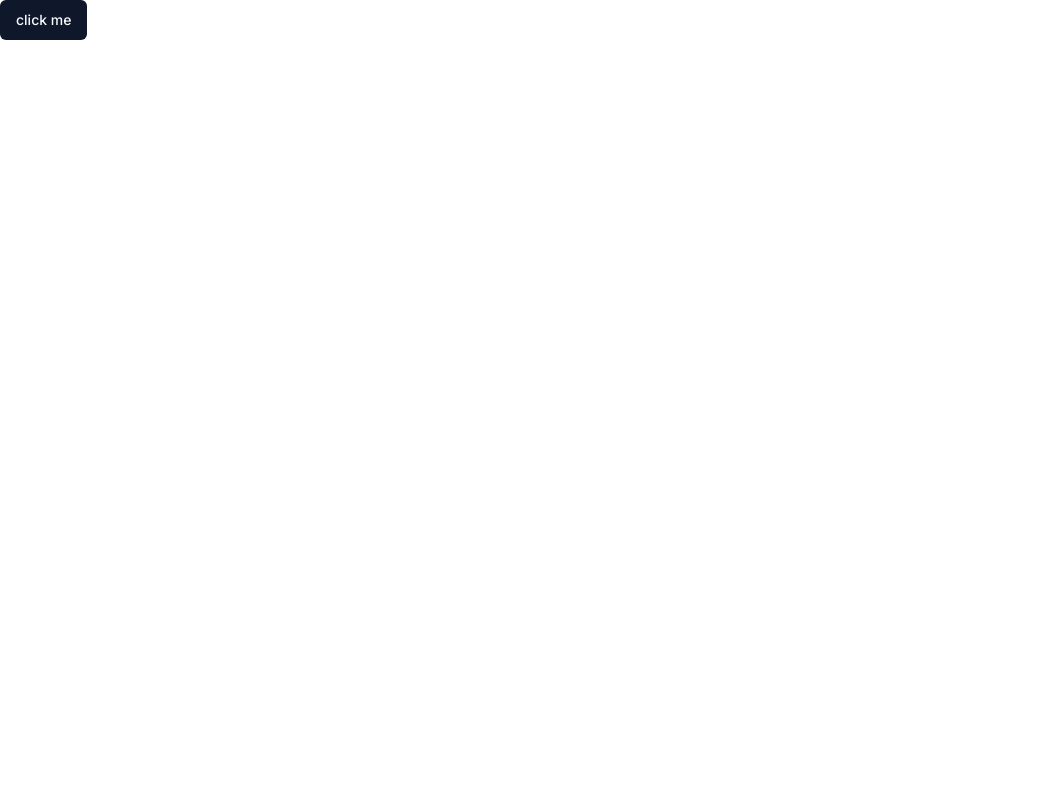
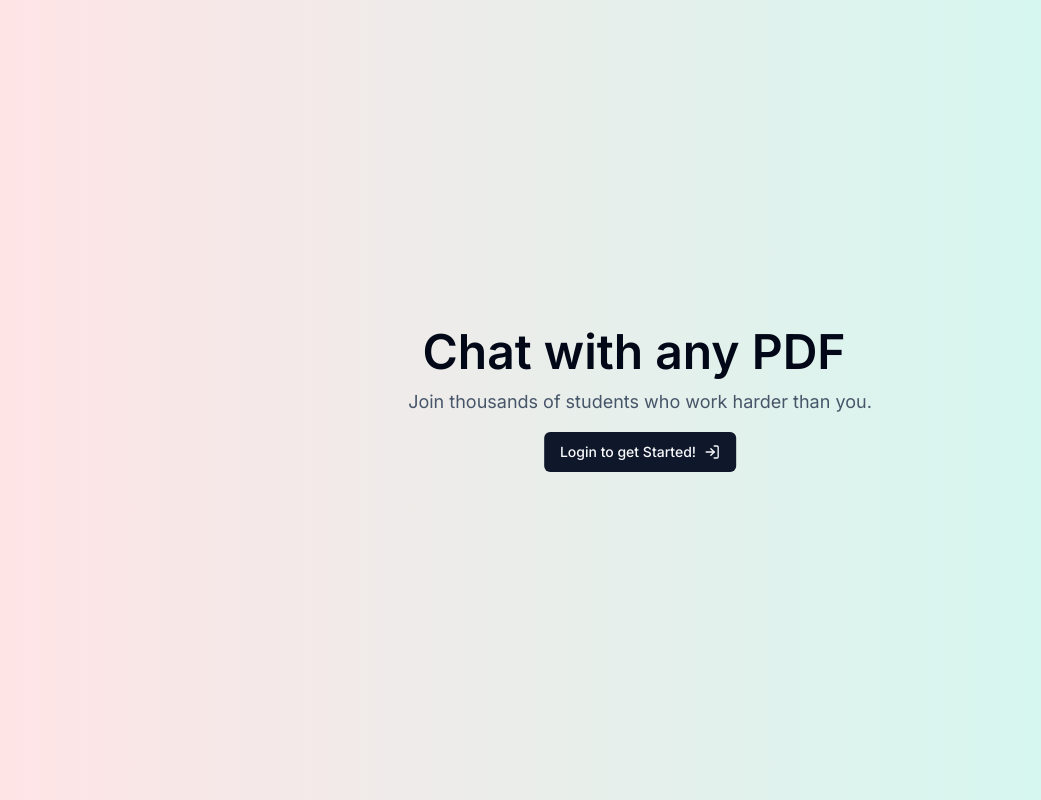
Before and after one commit to redayzarra/ChatPDF, a Next.js app: page / in a window 1280 px wide. Shown: the whole page, without its empty margins (0-1041 px from the left). Built offline with nearby package versions, Linux system fonts and the light colour scheme; no server answers.

Commit message:
Building home page and sign up page

```diff
--- a/app/page.tsx
+++ b/app/page.tsx
@@ -1,8 +1,39 @@
-import { Button } from '@/components/ui/button'
-import Image from 'next/image'
+import { Button } from "@/components/ui/button";
+import { UserButton, auth } from "@clerk/nextjs";
+import { LogIn } from "lucide-react";
+import Link from "next/link";
 
-export default function Home() {
+export default async function Home() {
+  const { userId } = await auth();
+  const isAuth = !!userId;
+
   return (
-    <Button>click me</Button>
-  )
+    <div className="w-screen min-h-screen bg-gradient-to-r from-rose-100 to-teal-100">
+      <div className="absolute top-1/2 left-1/2 -translate-x-1/2 -translate-y-1/2">
+        <div className="flex flex-col items-center text-center">
+          <div className="flex items-center">
+            <h1 className="mr-3 text-5xl font-semibold">Chat with any PDF</h1>
+            <UserButton afterSignOutUrl="/" />
+          </div>
+          <div className="flex mt-2">
+            {isAuth && <Button>Go to Chats</Button>}
+          </div>
+          <p className="max-w-xl mt-1 text-lg text-slate-600">
+            Join thousands of students who work harder than you.
+          </p>
+          <div className="w-full mt-4">
+            {isAuth ? (
+              <h1>FileUpload</h1>
+            ) : (
+              <Link href={"/sign-in"}>
+                <Button>
+                  Login to get Started! <LogIn className="w-4 h-4 ml-2" />
+                </Button>
+              </Link>
+            )}
+          </div>
+        </div>
+      </div>
+    </div>
+  );
 }
--- /dev/null
+++ b/app/sign-up/[[...sign-up]]/page.tsx
@@ -0,0 +1,5 @@
+import { SignUp } from "@clerk/nextjs";
+
+export default function Page() {
+  return <SignUp />;
+}
```
Also changed, not shown: 1 other file (tests, documents, lock files or other folders).
